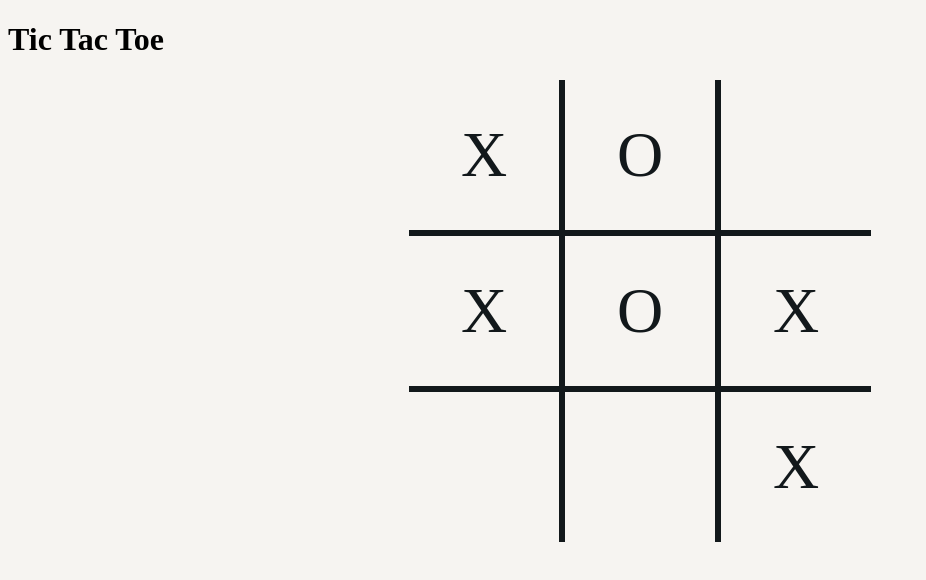
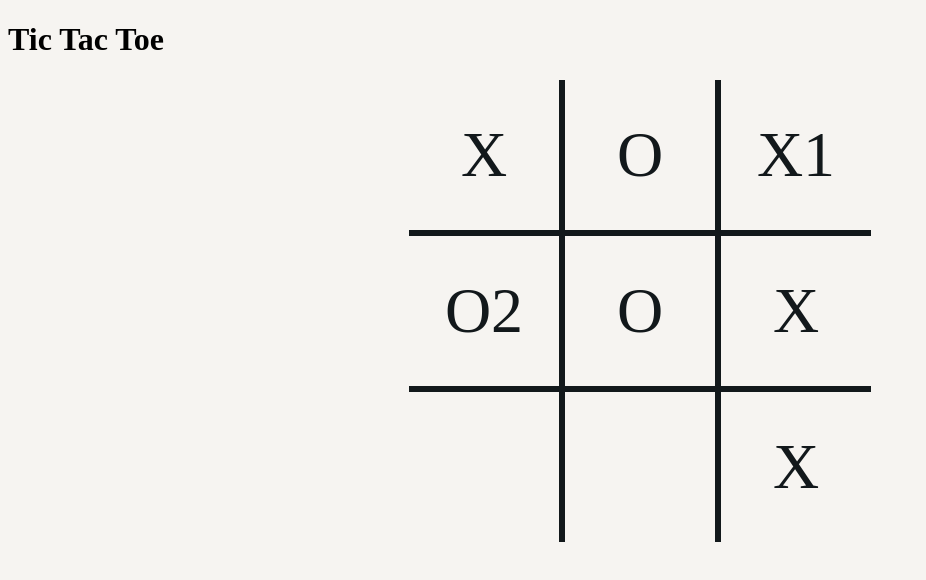
Before and after one commit to isikava/tic-tac-toe, a website: page index.html in a window 1280 px wide. Shown: the whole page, without its empty margins (0-926 px from the left). Drawn offline with Linux system fonts and the light colour scheme.

Commit message:
Refactor gameBoard module

```diff
--- a/index.html
+++ b/index.html
@@ -11,7 +11,7 @@
   <body>
     <h1>Tic Tac Toe</h1>
     <div class="container">
-      <main class="game-grid"></main>
+      <main id="gameBoard" class="game-grid"></main>
     </div>
   </body>
 </html>
--- a/main.js
+++ b/main.js
@@ -4,8 +4,6 @@ const player = (name, marker) => {
   const printInfo = () => console.log({ name, marker });
 
   return {
-    name,
-    marker,
     getName,
     getMarker,
     printInfo,
@@ -14,29 +12,29 @@ const player = (name, marker) => {
 
 const gameBoard = (function () {
   const board = ['X', 'O', '', 'X', 'O', 'X', '', '', 'X'];
+  const gameGrid = document.querySelector('#gameBoard');
 
-  const init = () => {
-    console.log('board init');
-  };
-
-  const render = () => {
-    const gameGrid = document.querySelector('.game-grid');
+  function render() {
     const html = board.map((cell) => `<div class="cell">${cell}</div>`).join(' ');
 
     gameGrid.innerHTML = html;
-  };
+  }
 
-  const player1 = player('Boris', 'X');
-  const player2 = player('Janna', 'O');
+  function changeBoard(index, player) {
+    board[index] = player.getMarker();
+    render();
+  }
 
-  player1.printInfo();
+  const player1 = player('Boris', 'X1');
+  const player2 = player('Janna', 'O2');
+
+  console.log('board init');
+  render();
+
+  changeBoard(2, player1);
+  changeBoard(3, player2);
 
   return {
-    init,
-    render,
+    changeBoard,
   };
 })();
-
-// game
-gameBoard.init();
-gameBoard.render();
```
